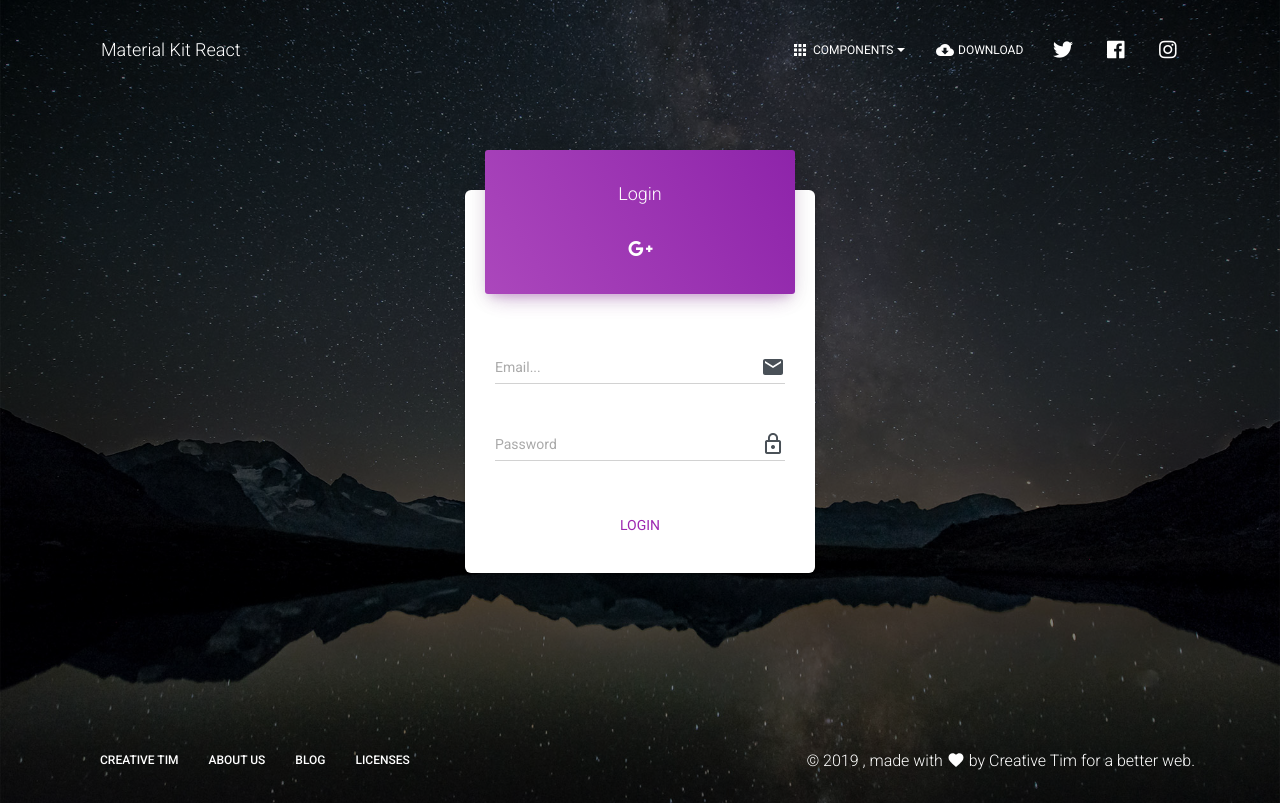
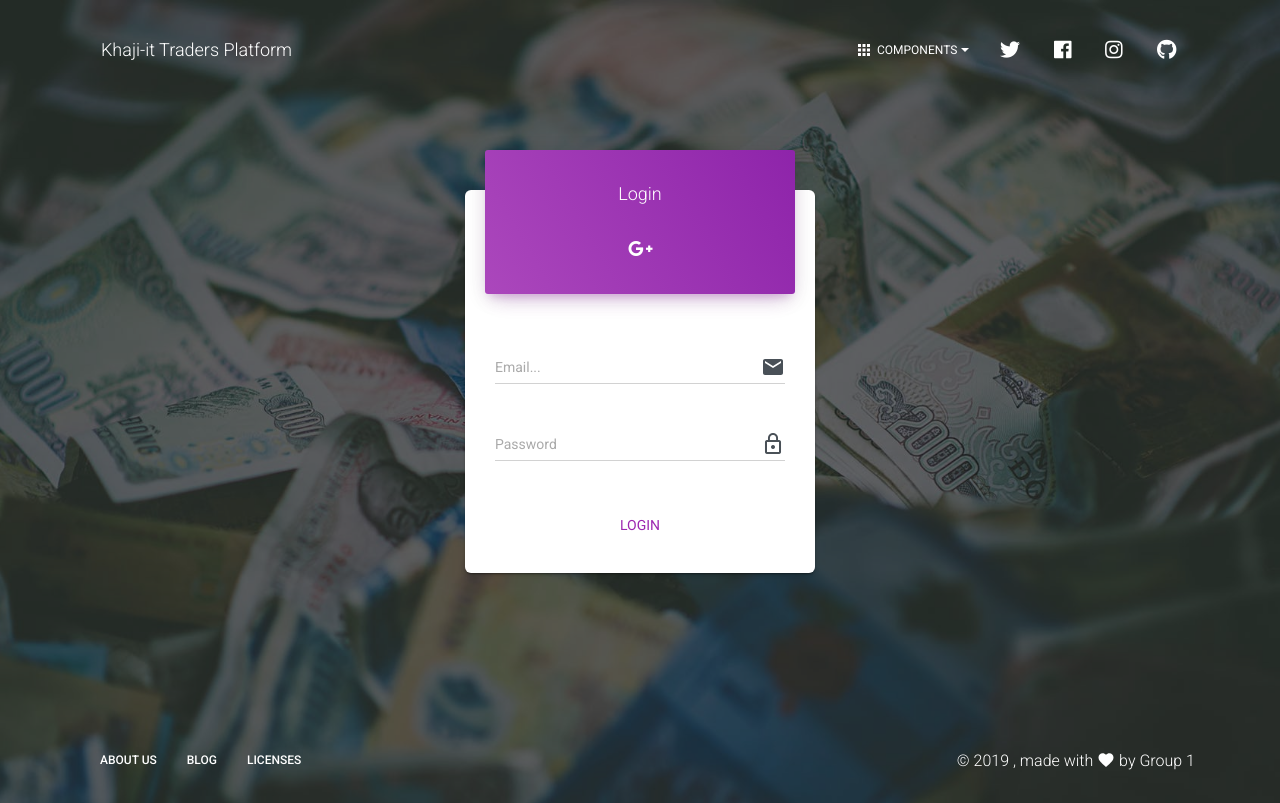
Before and after one commit to bounswe/bounswe2019group1, a React (Create React App) app in the folder practice-app/react-front-end/: page /login-page in a window 1280 px wide. Built offline with nearby package versions, Linux system fonts and the light colour scheme.

Commit message:
Header, footer and background are modified

```diff
--- a/practice-app/react-front-end/src/components/Footer/Footer.js
+++ b/practice-app/react-front-end/src/components/Footer/Footer.js
@@ -31,18 +31,10 @@ export default function Footer(props) {
       <div className={classes.container}>
         <div className={classes.left}>
           <List className={classes.list}>
+
             <ListItem className={classes.inlineBlock}>
               <a
-                href="https://www.creative-tim.com/?ref=mkr-footer"
-                className={classes.block}
-                target="_blank"
-              >
-                Creative Tim
-              </a>
-            </ListItem>
-            <ListItem className={classes.inlineBlock}>
-              <a
-                href="https://www.creative-tim.com/presentation?ref=mkr-footer"
+                href="https://github.com/bounswe/bounswe2019group1/wiki"
                 className={classes.block}
                 target="_blank"
               >
@@ -51,7 +43,7 @@ export default function Footer(props) {
             </ListItem>
             <ListItem className={classes.inlineBlock}>
               <a
-                href="http://blog.creative-tim.com/?ref=mkr-footer"
+
                 className={classes.block}
                 target="_blank"
               >
@@ -60,7 +52,7 @@ export default function Footer(props) {
             </ListItem>
             <ListItem className={classes.inlineBlock}>
               <a
-                href="https://www.creative-tim.com/license?ref=mkr-footer"
+
                 className={classes.block}
                 target="_blank"
               >
@@ -73,13 +65,13 @@ export default function Footer(props) {
           &copy; {1900 + new Date().getYear()} , made with{" "}
           <Favorite className={classes.icon} /> by{" "}
           <a
-            href="https://www.creative-tim.com?ref=mkr-footer"
+            href="https://github.com/bounswe/bounswe2019group1/blob/master/README.md"
             className={aClasses}
             target="_blank"
           >
-            Creative Tim
-          </a>{" "}
-          for a better web.
+            Group 1
+          </a>
+
         </div>
       </div>
     </footer>
--- a/practice-app/react-front-end/src/components/Header/HeaderLinks.js
+++ b/practice-app/react-front-end/src/components/Header/HeaderLinks.js
@@ -49,16 +49,7 @@ export default function HeaderLinks(props) {
           ]}
         />
       </ListItem>
-      <ListItem className={classes.listItem}>
-        <Button
-          href="https://www.creative-tim.com/product/material-kit-react?ref=mkr-navbar"
-          color="transparent"
-          target="_blank"
-          className={classes.navLink}
-        >
-          <CloudDownload className={classes.icons} /> Download
-        </Button>
-      </ListItem>
+
       <ListItem className={classes.listItem}>
         {/*<Tooltip title="Delete">
           <IconButton aria-label="Delete">
@@ -72,7 +63,7 @@ export default function HeaderLinks(props) {
           classes={{ tooltip: classes.tooltip }}
         >
           <Button
-            href="https://twitter.com/CreativeTim?ref=creativetim"
+            href=""
             target="_blank"
             color="transparent"
             className={classes.navLink}
@@ -90,7 +81,7 @@ export default function HeaderLinks(props) {
         >
           <Button
             color="transparent"
-            href="https://www.facebook.com/CreativeTim?ref=creativetim"
+            href=""
             target="_blank"
             className={classes.navLink}
           >
@@ -107,7 +98,7 @@ export default function HeaderLinks(props) {
         >
           <Button
             color="transparent"
-            href="https://www.instagram.com/CreativeTimOfficial?ref=creativetim"
+            href=""
             target="_blank"
             className={classes.navLink}
           >
@@ -115,6 +106,23 @@ export default function HeaderLinks(props) {
           </Button>
         </Tooltip>
       </ListItem>
+      <ListItem className={classes.listItem}>
+        <Tooltip
+          id="instagram-tooltip"
+          title="Follow us on Github"
+          placement={window.innerWidth > 959 ? "top" : "left"}
+          classes={{ tooltip: classes.tooltip }}
+        >
+          <Button
+            color="transparent"
+            href="https://github.com/bounswe/bounswe2019group1"
+            target="_blank"
+            className={classes.navLink}
+          >
+            <i className={classes.socialIcons + " fab fa-github"} />
+          </Button>
+        </Tooltip>
+      </ListItem>
     </List>
   );
 }
--- a/practice-app/react-front-end/src/views/LoginPage/LoginPage.js
+++ b/practice-app/react-front-end/src/views/LoginPage/LoginPage.js
@@ -20,7 +20,7 @@ import CustomInput from "components/CustomInput/CustomInput.js";
 
 import styles from "assets/jss/material-kit-react/views/loginPage.js";
 
-import image from "assets/img/bg7.jpg";
+import image from "assets/img/dollar-hd.jpg";
 const useStyles = makeStyles(styles);
 export default function LoginPage(props) {
   const [cardAnimaton, setCardAnimation] = React.useState("cardHidden");
@@ -34,7 +34,7 @@ export default function LoginPage(props) {
       <Header
         absolute
         color="transparent"
-        brand="Material Kit React"
+        brand="Khaji-it Traders Platform"
         rightLinks={<HeaderLinks />}
         {...rest}
       />
--- a/practice-app/react-front-end/src/views/SignupPage/SignupPage.js
+++ b/practice-app/react-front-end/src/views/SignupPage/SignupPage.js
@@ -22,7 +22,7 @@ import styles from "assets/jss/material-kit-react/views/loginPage.js";
 import { Select } from "@material-ui/core";
 import MenuItem from '@material-ui/core/MenuItem';
 import FormHelperText from '@material-ui/core/FormHelperText';
-import image from "assets/img/bg7.jpg";
+import image from "assets/img/dollar-hd.jpg";
 const useStyles = makeStyles(styles);
 
 
```
Also changed, not shown: practice-app/react-front-end/src/assets/img/dollar-hd.jpg (added).
